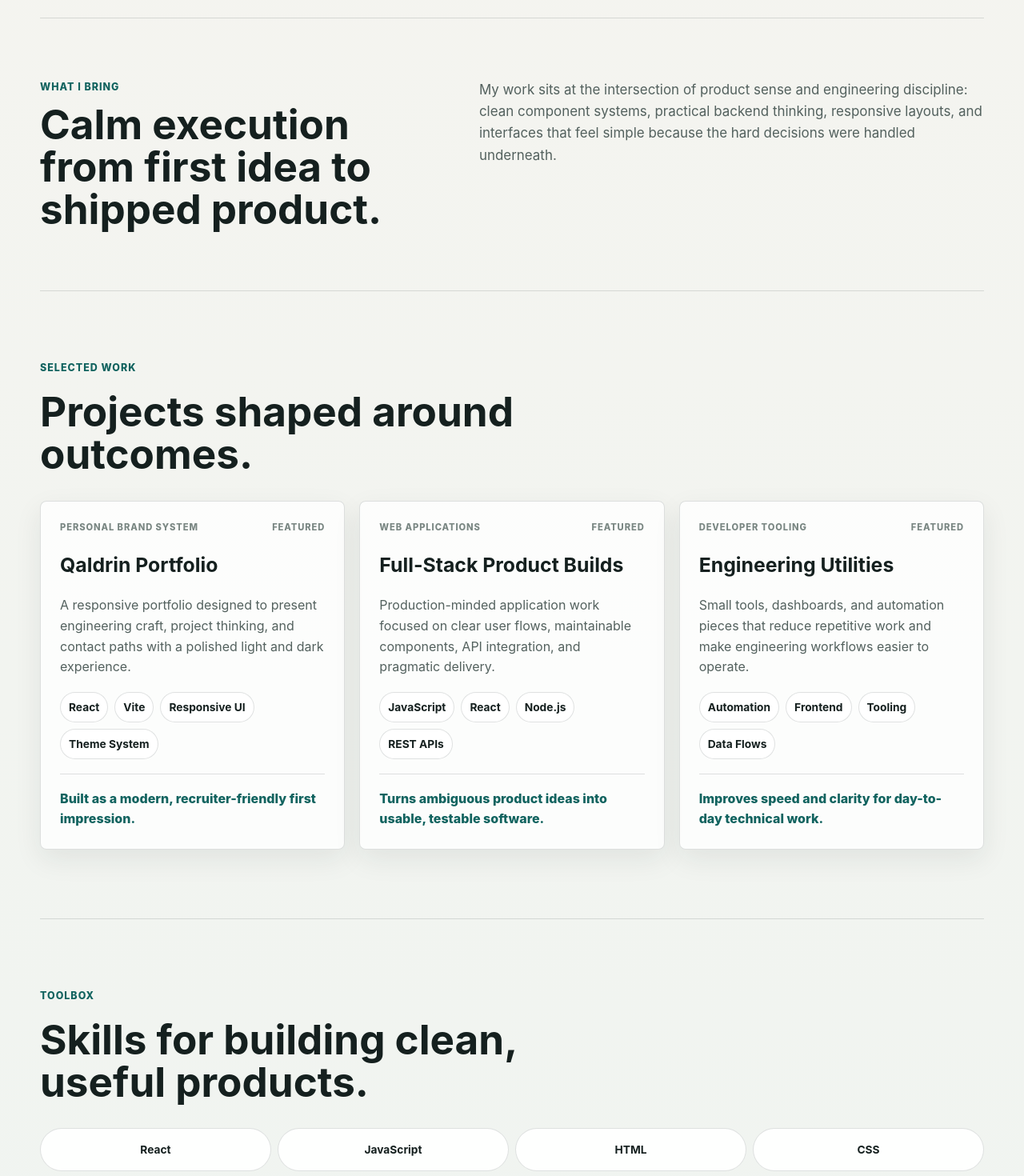
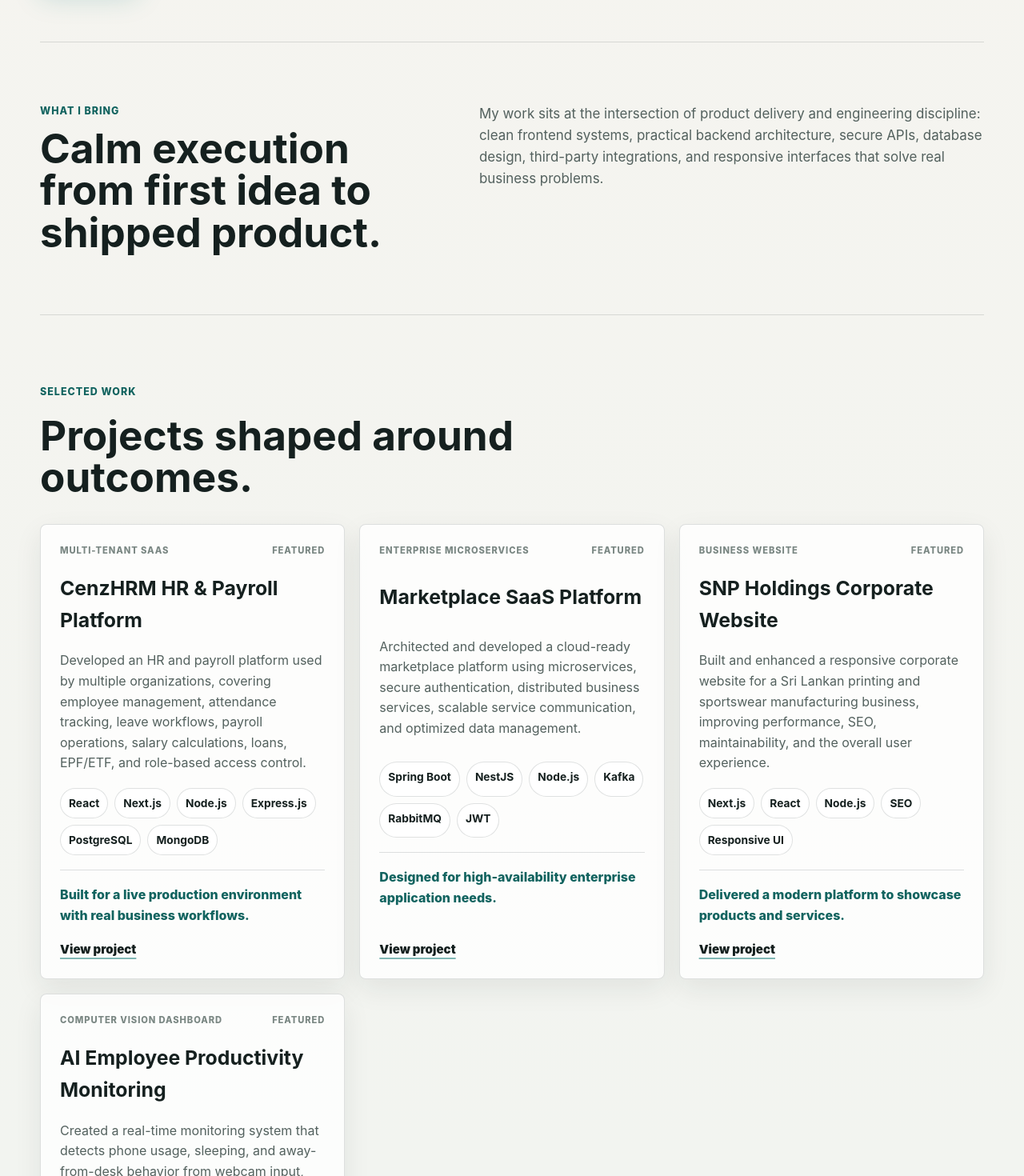
Before and after one commit to PathumRathnayaka/new-Portfolio, a React (Vite) app: page / in a window 1280 px wide. Shown: the part 1140-2610 px from the top of the page at 80% size. Built offline with nearby package versions, Linux system fonts and the light colour scheme.

Commit message:
update 2

```diff
--- a/index.html
+++ b/index.html
@@ -6,18 +6,18 @@
     <meta name="viewport" content="width=device-width, initial-scale=1.0" />
     <meta
       name="description"
-      content="Pathum is a software engineer building responsive web applications, clean interfaces, and practical digital products."
+      content="Pathum Rathnayaka is a software engineer building SaaS platforms, HR and payroll systems, business websites, and AI-powered monitoring tools."
     />
-    <meta property="og:title" content="Pathum | Software Engineer Portfolio" />
+    <meta property="og:title" content="Pathum Rathnayaka | Software Engineer Portfolio" />
     <meta
       property="og:description"
-      content="Responsive software engineering portfolio for Pathum."
+      content="Software engineering portfolio featuring SaaS platforms, business systems, full-stack web applications, and AI monitoring projects."
     />
     <meta property="og:image" content="/og-image.png" />
     <meta property="og:type" content="website" />
     <meta name="twitter:card" content="summary_large_image" />
     <meta name="twitter:image" content="/og-image.png" />
-    <title>Pathum | Software Engineer Portfolio</title>
+    <title>Pathum Rathnayaka | Software Engineer Portfolio</title>
   </head>
   <body>
     <div id="root"></div>
--- a/src/App.css
+++ b/src/App.css
@@ -379,11 +379,26 @@
 }
 
 .impact {
-  align-self: end;
   padding-top: 18px;
   border-top: 1px solid var(--line);
   color: var(--accent-strong);
   font-weight: 800;
+}
+
+.project-link {
+  align-self: end;
+  justify-self: start;
+  color: var(--heading);
+  font-size: 0.94rem;
+  font-weight: 900;
+  text-decoration-color: color-mix(in srgb, var(--accent) 55%, transparent);
+  text-decoration-thickness: 2px;
+  text-underline-offset: 5px;
+}
+
+.project-link:hover,
+.project-link:focus-visible {
+  color: var(--accent-strong);
 }
 
 .skills-section {
@@ -437,6 +452,112 @@
   font-size: 1.08rem;
 }
 
+.contact-links {
+  display: flex;
+  flex-wrap: wrap;
+  gap: 10px;
+}
+
+.contact-links a {
+  display: inline-flex;
+  min-height: 40px;
+  align-items: center;
+  justify-content: center;
+  padding: 0 14px;
+  border: 1px solid var(--line);
+  border-radius: 8px;
+  color: var(--heading);
+  background: var(--surface);
+  font-weight: 800;
+  text-decoration: none;
+}
+
+.contact-links a:hover,
+.contact-links a:focus-visible {
+  border-color: var(--accent);
+  color: var(--accent-strong);
+}
+
+.site-footer {
+  display: flex;
+  width: min(1180px, calc(100% - 32px));
+  align-items: center;
+  justify-content: space-between;
+  gap: 24px;
+  margin: 0 auto;
+  padding: 30px 0 36px;
+  border-top: 1px solid var(--line);
+}
+
+.footer-brand {
+  display: inline-flex;
+  align-items: center;
+  gap: 14px;
+  color: var(--heading);
+  font-weight: 900;
+  text-decoration: none;
+}
+
+.footer-brand .brand-mark {
+  width: 56px;
+  height: 56px;
+}
+
+.footer-brand .brand-mark img {
+  width: 82%;
+  height: 82%;
+}
+
+.site-footer p {
+  margin: 10px 0 0;
+  color: var(--muted);
+  font-size: 0.95rem;
+  font-weight: 700;
+}
+
+.footer-socials {
+  display: flex;
+  flex-wrap: wrap;
+  justify-content: flex-end;
+  gap: 10px;
+}
+
+.footer-socials a {
+  display: grid;
+  width: 42px;
+  height: 42px;
+  place-items: center;
+  border: 1px solid var(--line);
+  border-radius: 8px;
+  color: var(--heading);
+  background: var(--surface);
+  box-shadow: var(--shadow-soft);
+  transition:
+    transform 180ms ease,
+    border-color 180ms ease,
+    color 180ms ease;
+}
+
+.footer-socials a:hover,
+.footer-socials a:focus-visible {
+  transform: translateY(-2px);
+  border-color: var(--accent);
+  color: var(--accent-strong);
+}
+
+.social-icon {
+  width: 20px;
+  height: 20px;
+  fill: currentColor;
+}
+
+.social-icon rect,
+.social-icon circle {
+  fill: none;
+  stroke: currentColor;
+  stroke-width: 1.9;
+}
+
 @media (max-width: 920px) {
   .site-header {
     grid-template-columns: 1fr auto;
@@ -479,7 +600,8 @@
 @media (max-width: 560px) {
   .site-header,
   .section-band,
-  .contact-section {
+  .contact-section,
+  .site-footer {
     width: min(100% - 22px, 1180px);
   }
 
@@ -529,4 +651,13 @@
     grid-template-columns: 1fr;
     gap: 10px;
   }
+
+  .site-footer {
+    align-items: flex-start;
+    flex-direction: column;
+  }
+
+  .footer-socials {
+    justify-content: flex-start;
+  }
 }
--- a/src/App.jsx
+++ b/src/App.jsx
@@ -2,76 +2,165 @@
 import './App.css'
 
 const profile = {
-  name: 'Pathum',
+  name: 'Pathum Rathnayaka',
   role: 'Software Engineer',
   location: 'Sri Lanka',
-  email: 'hello@pathum.dev',
-  availability: 'Open to software engineering roles and freelance builds',
+  email: 'thilinapathumrathnayaka@gmail.com',
+  portfolio: 'https://pathumrathnayaka.online/',
+  github: 'https://github.com/PathumRathnayaka',
+  linkedin: 'https://www.linkedin.com/in/pathumrathnayaka',
+  availability: 'Software engineer focused on SaaS platforms, business systems, and production-ready web applications',
   summary:
-    'I design and build fast, reliable digital products with clean interfaces, thoughtful architecture, and the patience to make details feel effortless.',
+    'I build real-world software solutions across frontend, backend, and product delivery, including HR and payroll systems, SaaS platforms, business websites, and AI-powered monitoring tools.',
 }
 
 const navItems = ['work', 'skills', 'experience', 'contact']
 
+const socialHandle = 'pathumrathnayaka.online'
+
+const socials = [
+  {
+    name: 'Instagram',
+    icon: 'instagram',
+    href: `https://www.instagram.com/${socialHandle}/`,
+  },
+  {
+    name: 'Facebook',
+    icon: 'facebook',
+    href: `https://www.facebook.com/${socialHandle}/`,
+  },
+  {
+    name: 'Threads',
+    icon: 'threads',
+    href: `https://www.threads.net/@${socialHandle}`,
+  },
+  {
+    name: 'TikTok',
+    icon: 'tiktok',
+    href: `https://www.tiktok.com/@${socialHandle}`,
+  },
+  {
+    name: 'GitHub',
+    icon: 'github',
+    href: profile.github,
+  },
+  {
+    name: 'LinkedIn',
+    icon: 'linkedin',
+    href: profile.linkedin,
+  },
+]
+
 const projects = [
   {
-    title: 'Qaldrin Portfolio',
-    type: 'Personal brand system',
+    title: 'CenzHRM HR & Payroll Platform',
+    type: 'Multi-tenant SaaS',
     description:
-      'A responsive portfolio designed to present engineering craft, project thinking, and contact paths with a polished light and dark experience.',
-    stack: ['React', 'Vite', 'Responsive UI', 'Theme System'],
-    impact: 'Built as a modern, recruiter-friendly first impression.',
+      'Developed an HR and payroll platform used by multiple organizations, covering employee management, attendance tracking, leave workflows, payroll operations, salary calculations, loans, EPF/ETF, and role-based access control.',
+    stack: ['React', 'Next.js', 'Node.js', 'Express.js', 'PostgreSQL', 'MongoDB'],
+    impact: 'Built for a live production environment with real business workflows.',
+    link: 'https://payroll.dev.cenzios.com/login',
   },
   {
-    title: 'Full-Stack Product Builds',
-    type: 'Web applications',
+    title: 'Marketplace SaaS Platform',
+    type: 'Enterprise microservices',
     description:
-      'Production-minded application work focused on clear user flows, maintainable components, API integration, and pragmatic delivery.',
-    stack: ['JavaScript', 'React', 'Node.js', 'REST APIs'],
-    impact: 'Turns ambiguous product ideas into usable, testable software.',
+      'Architected and developed a cloud-ready marketplace platform using microservices, secure authentication, distributed business services, scalable service communication, and optimized data management.',
+    stack: ['Spring Boot', 'NestJS', 'Node.js', 'Kafka', 'RabbitMQ', 'JWT'],
+    impact: 'Designed for high-availability enterprise application needs.',
+    link: 'https://github.com/PathumRathnayaka/Marketplace-Microservice.git',
   },
   {
-    title: 'Engineering Utilities',
-    type: 'Developer tooling',
+    title: 'SNP Holdings Corporate Website',
+    type: 'Business website',
     description:
-      'Small tools, dashboards, and automation pieces that reduce repetitive work and make engineering workflows easier to operate.',
-    stack: ['Automation', 'Frontend', 'Tooling', 'Data Flows'],
-    impact: 'Improves speed and clarity for day-to-day technical work.',
+      'Built and enhanced a responsive corporate website for a Sri Lankan printing and sportswear manufacturing business, improving performance, SEO, maintainability, and the overall user experience.',
+    stack: ['Next.js', 'React', 'Node.js', 'SEO', 'Responsive UI'],
+    impact: 'Delivered a modern platform to showcase products and services.',
+    link: 'https://snpholdings.online/',
+  },
+  {
+    title: 'AI Employee Productivity Monitoring',
+    type: 'Computer vision dashboard',
+    description:
+      'Created a real-time monitoring system that detects phone usage, sleeping, and away-from-desk behavior from webcam input, then streams activity events to a live React dashboard.',
+    stack: ['Python', 'OpenCV', 'MediaPipe', 'YOLO', 'Flask', 'React', 'MongoDB'],
+    impact: 'Provides instant status updates and daily productivity summaries.',
+    link: 'https://github.com/PathumRathnayaka/AI-powered-employee-productivity-monitoring-system.git',
   },
 ]
 
 const skills = [
   'React',
+  'Next.js',
+  'TypeScript',
   'JavaScript',
-  'HTML',
-  'CSS',
+  'Redux Toolkit',
+  'React Query',
+  'Tailwind CSS',
+  'Shadcn/ui',
   'Node.js',
-  'API Integration',
-  'Responsive Design',
-  'Git',
-  'UI Engineering',
-  'Problem Solving',
-  'Performance',
-  'Product Thinking',
+  'Express.js',
+  'NestJS',
+  'Spring Boot',
+  'REST APIs',
+  'GraphQL',
+  'PostgreSQL',
+  'MongoDB',
+  'Kafka',
+  'RabbitMQ',
+  'Python',
+  'OpenCV',
+  'Flask',
+  'Jira',
 ]
 
 const experience = [
   {
-    title: 'Frontend Engineering',
+    title: 'Intern Software Engineer',
     detail:
-      'Building polished interfaces with reusable components, reliable state handling, accessibility, and careful responsive behavior.',
+      'Served as the primary developer for CenzHRM, leading frontend and backend development for a multi-tenant HR management SaaS, including the administrative portal and core business modules.',
   },
   {
-    title: 'Backend & Integrations',
+    title: 'Freelance Software Engineer',
     detail:
-      'Connecting products to APIs, services, and data flows while keeping architecture understandable and practical.',
+      'Developed custom web solutions, dashboards, and business management systems, fixed production bugs, optimized performance, and integrated payment gateways, authentication providers, and external APIs.',
   },
   {
-    title: 'Product Delivery',
+    title: 'SaaS & Product Engineering',
     detail:
-      'Taking ideas from loose requirements into working releases with attention to quality, speed, and long-term maintainability.',
+      'Worked across requirement analysis, Agile delivery, backend architecture, database design, authentication flows, responsive UI, and scalable application patterns for real business products.',
   },
 ]
+
+function SocialIcon({ icon }) {
+  return (
+    <svg className="social-icon" viewBox="0 0 24 24" aria-hidden="true">
+      {icon === 'instagram' ? (
+        <>
+          <rect x="4" y="4" width="16" height="16" rx="5" />
+          <circle cx="12" cy="12" r="3.5" />
+          <circle cx="17.2" cy="6.8" r="0.7" />
+        </>
+      ) : null}
+      {icon === 'facebook' ? (
+        <path d="M14 8.6h2.1V5.2c-.4-.1-1.7-.2-3.1-.2-3.1 0-5.2 1.9-5.2 5.4v3H4.5v3.8h3.3V23h4v-5.8h3.3l.5-3.8h-3.8v-2.6c0-1.1.3-1.8 2.2-1.8Z" />
+      ) : null}
+      {icon === 'threads' ? (
+        <path d="M17.7 11.1c-.2-3.9-2.5-6.1-6.3-6.1-3.5 0-6 2.4-6 6.1 0 3.8 2.5 6.4 6.2 6.4 2.3 0 4.2-1 5.1-2.7l-2.2-1.1c-.5.9-1.4 1.4-2.8 1.4-1.8 0-3.1-1.1-3.1-3.1 0-2.1 1.2-3.2 3-3.2 1.7 0 2.7.8 3 2.2-1-.5-2-.7-3.1-.7-2.4 0-4 1.3-4 3.3 0 1.9 1.5 3.2 3.7 3.2 2.1 0 3.6-1.1 4.1-3 .8.5 1.2 1.2 1.2 2.1 0 2.9-2.6 4.8-6.1 4.8-4.6 0-7.6-3.2-7.6-8.1C2.8 7.6 6 4 11.4 4c5.1 0 8.4 3.2 8.6 8.5Z" />
+      ) : null}
+      {icon === 'tiktok' ? (
+        <path d="M15.4 3c.4 2.6 1.8 4.2 4.1 4.4v3.4c-1.4.1-2.7-.3-4-1.1v6.3c0 3.2-2.2 5.5-5.4 5.5-3.1 0-5.4-2.1-5.4-5.1 0-3.4 2.8-5.8 6.2-5.2v3.5c-1.4-.4-2.5.4-2.5 1.7 0 1.1.8 1.8 1.9 1.8 1.2 0 1.9-.8 1.9-2.1V3Z" />
+      ) : null}
+      {icon === 'github' ? (
+        <path d="M12 2.4c-5.4 0-9.7 4.4-9.7 9.8 0 4.3 2.8 8 6.7 9.3.5.1.7-.2.7-.5v-1.9c-2.7.6-3.3-1.2-3.3-1.2-.4-1.1-1.1-1.4-1.1-1.4-.9-.6.1-.6.1-.6 1 0 1.5 1 1.5 1 .9 1.5 2.3 1.1 2.8.8.1-.7.3-1.1.6-1.4-2.2-.3-4.5-1.1-4.5-4.8 0-1.1.4-1.9 1-2.6-.1-.3-.4-1.3.1-2.6 0 0 .8-.3 2.7 1a9.4 9.4 0 0 1 4.9 0c1.9-1.3 2.7-1 2.7-1 .5 1.3.2 2.3.1 2.6.6.7 1 1.6 1 2.6 0 3.8-2.3 4.5-4.5 4.8.4.3.7.9.7 1.8V21c0 .3.2.6.7.5a9.8 9.8 0 0 0 6.7-9.3c0-5.4-4.4-9.8-9.7-9.8Z" />
+      ) : null}
+      {icon === 'linkedin' ? (
+        <path d="M6.5 8.8H3.2V21h3.3ZM4.9 7.1c1.1 0 1.9-.8 1.9-1.8S6 3.5 4.9 3.5 3 4.3 3 5.3s.8 1.8 1.9 1.8ZM21 21h-3.3v-6.4c0-1.6-.6-2.7-2-2.7-1.1 0-1.7.7-2 1.4-.1.3-.1.6-.1 1V21H10V8.8h3.2v1.7c.5-.8 1.5-2 3.6-2 2.6 0 4.2 1.8 4.2 5.5Z" />
+      ) : null}
+    </svg>
+  )
+}
 
 function getInitialTheme() {
   if (typeof window === 'undefined') return 'dark'
@@ -157,16 +246,16 @@
             </div>
             <div className="quick-stats">
               <span>
-                <strong>12+</strong>
-                Skills
+                <strong>SaaS</strong>
+                Platforms
               </span>
               <span>
-                <strong>3</strong>
-                Focus Areas
+                <strong>AI</strong>
+                Monitoring
               </span>
               <span>
-                <strong>100%</strong>
-                Responsive
+                <strong>Full</strong>
+                Stack
               </span>
             </div>
           </aside>
@@ -178,10 +267,10 @@
             <h2>Calm execution from first idea to shipped product.</h2>
           </div>
           <p>
-            My work sits at the intersection of product sense and engineering
-            discipline: clean component systems, practical backend thinking,
-            responsive layouts, and interfaces that feel simple because the hard
-            decisions were handled underneath.
+            My work sits at the intersection of product delivery and engineering
+            discipline: clean frontend systems, practical backend architecture,
+            secure APIs, database design, third-party integrations, and
+            responsive interfaces that solve real business problems.
           </p>
         </section>
 
@@ -206,6 +295,16 @@
                   ))}
                 </div>
                 <p className="impact">{project.impact}</p>
+                {project.link ? (
+                  <a
+                    className="project-link"
+                    href={project.link}
+                    target="_blank"
+                    rel="noreferrer"
+                  >
+                    View project
+                  </a>
+                ) : null}
               </article>
             ))}
           </div>
@@ -251,8 +350,40 @@
           <a className="button primary" href={`mailto:${profile.email}`}>
             {profile.email}
           </a>
+          <div className="contact-links" aria-label="Profile links">
+            <a href={profile.github} target="_blank" rel="noreferrer">GitHub</a>
+            <a href={profile.linkedin} target="_blank" rel="noreferrer">LinkedIn</a>
+            <a href={profile.portfolio} target="_blank" rel="noreferrer">Portfolio</a>
+          </div>
         </section>
       </main>
+
+      <footer className="site-footer">
+        <div>
+          <a className="footer-brand" href="#top" aria-label={`${profile.name} home`}>
+            <span className="brand-mark">
+              <img src="/Logo.png" alt="" />
+            </span>
+            <span>{profile.name}</span>
+          </a>
+          <p>@{socialHandle}</p>
+        </div>
+
+        <div className="footer-socials" aria-label="Social media links">
+          {socials.map((social) => (
+            <a
+              key={social.name}
+              href={social.href}
+              target="_blank"
+              rel="noreferrer"
+              aria-label={social.name}
+              title={social.name}
+            >
+              <SocialIcon icon={social.icon} />
+            </a>
+          ))}
+        </div>
+      </footer>
     </div>
   )
 }
```
